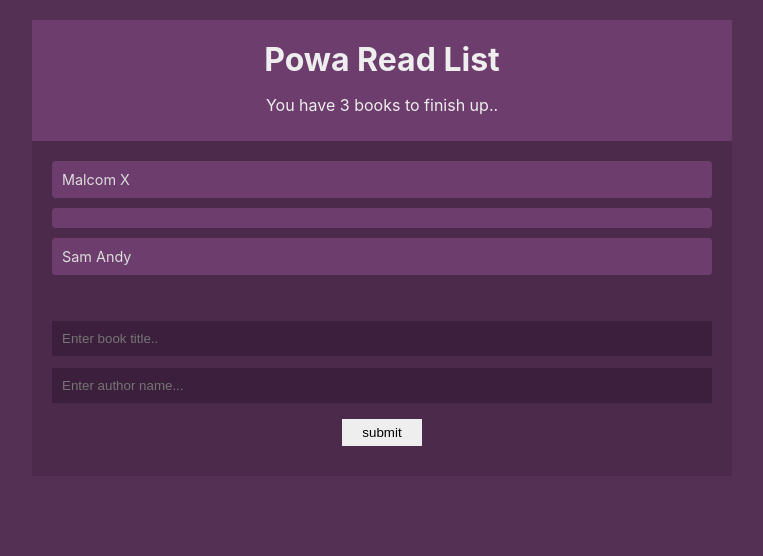
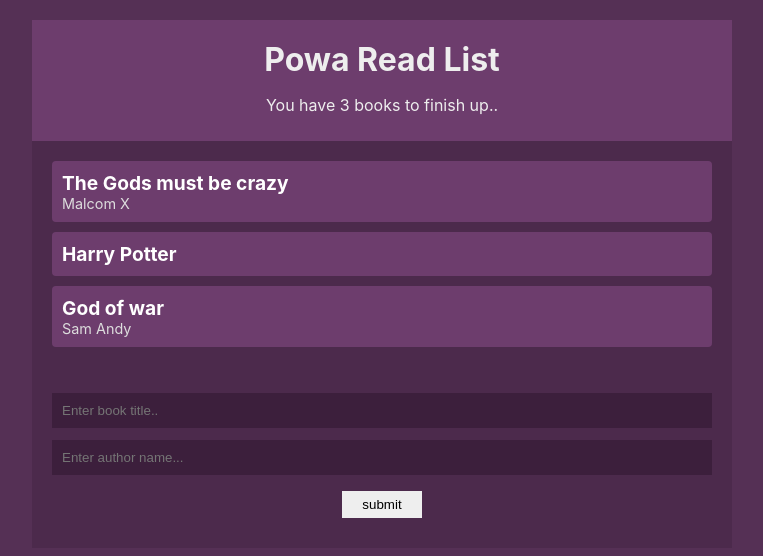
Before and after one commit to Kobby08/read-list, a React (Create React App) app: page / in a window 1280 px wide. Shown: the top 556 px of the page, without its empty margins (258-1021 px from the left). Built offline with nearby package versions, Linux system fonts and the light colour scheme.

Commit message:
managing state with reducers

```diff
--- a/src/contexts/BookContext.js
+++ b/src/contexts/BookContext.js
@@ -1,25 +1,16 @@
-import { createContext } from "react";
-import { useState } from "react";
-import { v1 as uuidv1 } from "uuid";
+import { createContext, useReducer } from "react";
+import { bookReducer } from "../reducers/bookReducer";
 
 export const BookContext = createContext();
-
 const BookContextProvider = (props) => {
-  const [books, setBook] = useState([
-    { name: "The Gods must be crazy", author: "Malcom X", id: 1 },
-    { name: "Harry Potter", authour: "John Snow", id: 2 },
-    { name: "God of war", author: "Sam Andy", id: 3 },
+  const [books, dispatch] = useReducer(bookReducer, [
+    { title: "The Gods must be crazy", author: "Malcom X", id: 1 },
+    { title: "Harry Potter", authour: "John Snow", id: 2 },
+    { title: "God of war", author: "Sam Andy", id: 3 },
   ]);
-  const addBook = (title, author) => {
-    setBook([...books, { title, author, id: uuidv1() }]);
-  };
-
-  const removeBook = (id) => {
-    books.filter((book) => book.id !== id);
-  };
 
   return (
-    <BookContext.Provider value={{ books, addBook, removeBook }}>
+    <BookContext.Provider value={{ books, dispatch }}>
       {props.children}
     </BookContext.Provider>
   );
--- /dev/null
+++ b/src/reducers/bookReducer.js
@@ -0,0 +1,16 @@
+import { v1 as uuidv1 } from "uuid";
+
+export const bookReducer = (state, action) => {
+  switch (action.type) {
+    case "ADD_BOOK":
+      return [
+        ...state,
+        { title: action.book.title, author: action.book.author, id: uuidv1() },
+      ];
+    case "REMOVE_BOOK":
+      return state.filter((book) => book.id !== action.id);
+
+    default:
+      return state;
+  }
+};
```
